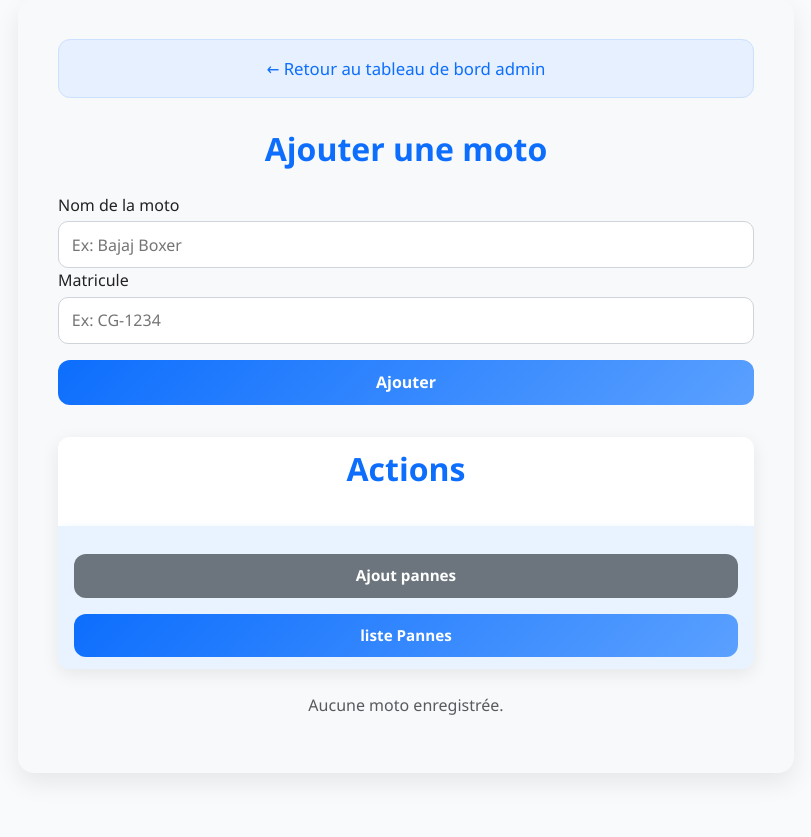
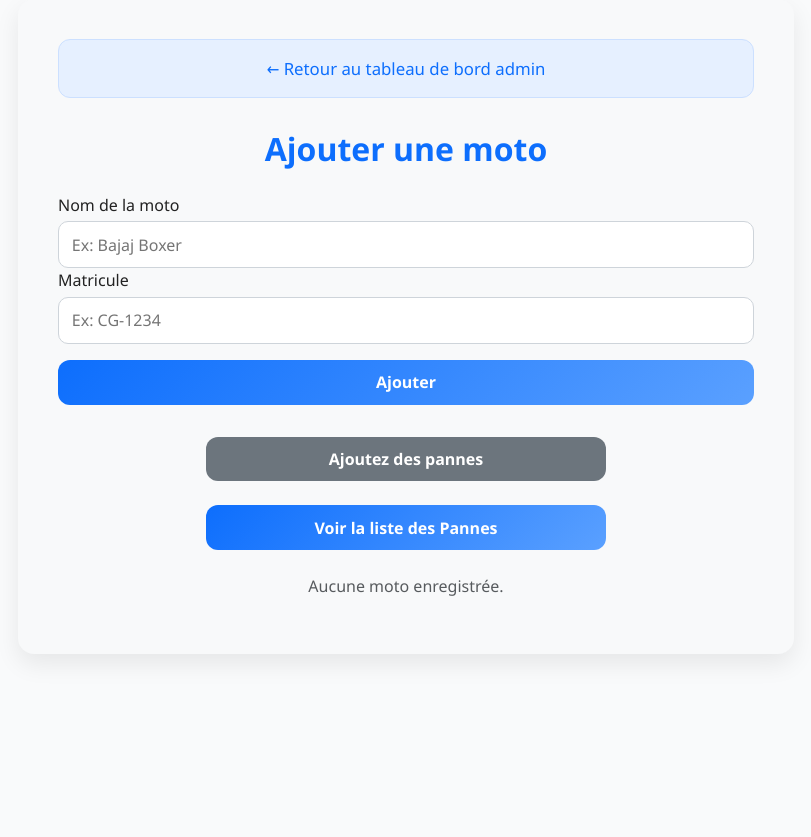
Before and after one commit to Bellingham-242/taximoto, a Django app: page /ajouter-moto/ in a window 1280 px wide. Shown: the part 185-1022 px from the top of the page, without its empty margins (234-1045 px from the left). After the commit the page ends 844 px from the top, so only its background shows below. Run offline with Django 5.2, Linux system fonts and the light colour scheme; a user stored in the database is signed in; data that the repository does not hold is empty.

Commit message:
last live

```diff
--- a/gestion/templates/ajouter_moto.html
+++ b/gestion/templates/ajouter_moto.html
@@ -231,22 +231,15 @@ select {
         <button type="submit">Ajouter</button>
     </form>
 
-    <table>
-        <tr>
-            <th><h2>Actions</h2></th>
-        </tr>
-       <tr>
-            <td>
-                <a class="action-btn" href="{% url 'ajouter_panne' %}"
-                    {% if moto.statut != 'reparation' %}disabled{% endif %}>
-                    Ajout pannes
-                </a>
-                <a class="action-btn" href="{% url 'liste_pannes' %}">
-                liste Pannes
-                </a>
-            </td>
-        </tr>
-    </table>
+   <div style="max-width: 400px; margin: 1rem auto; display: flex; flex-direction: column; gap: 0.5rem;">
+        <a class="action-btn" href="{% url 'ajouter_panne' %}"
+        {% if moto.statut != 'reparation' %}disabled{% endif %}>
+        Ajoutez des pannes
+        </a>
+        <a class="action-btn" href="{% url 'liste_pannes' %}">
+        Voir la liste des Pannes
+        </a>
+    </div>
 
     {% if motos %}
         <h3>Liste des motos</h3>
```
